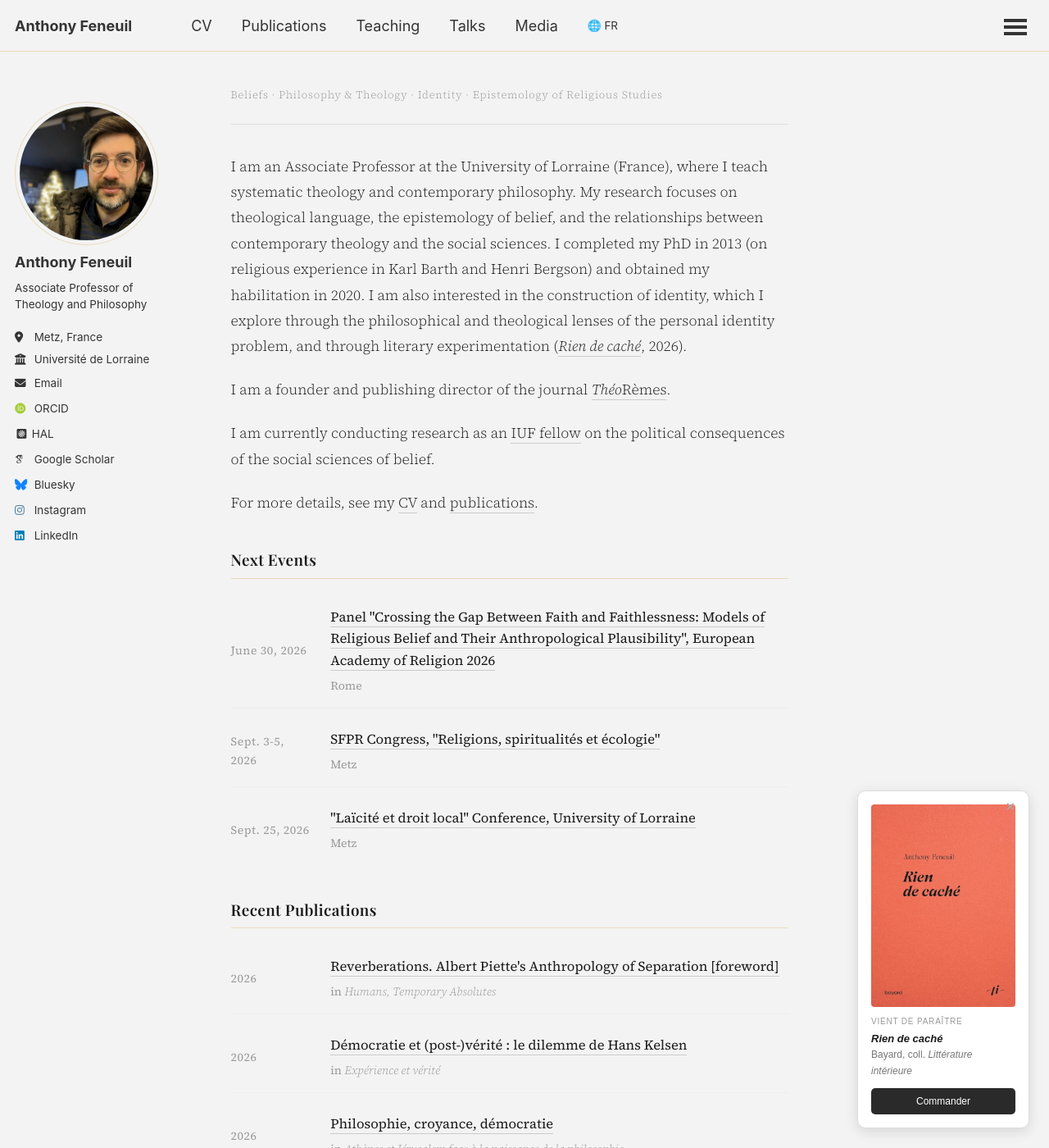
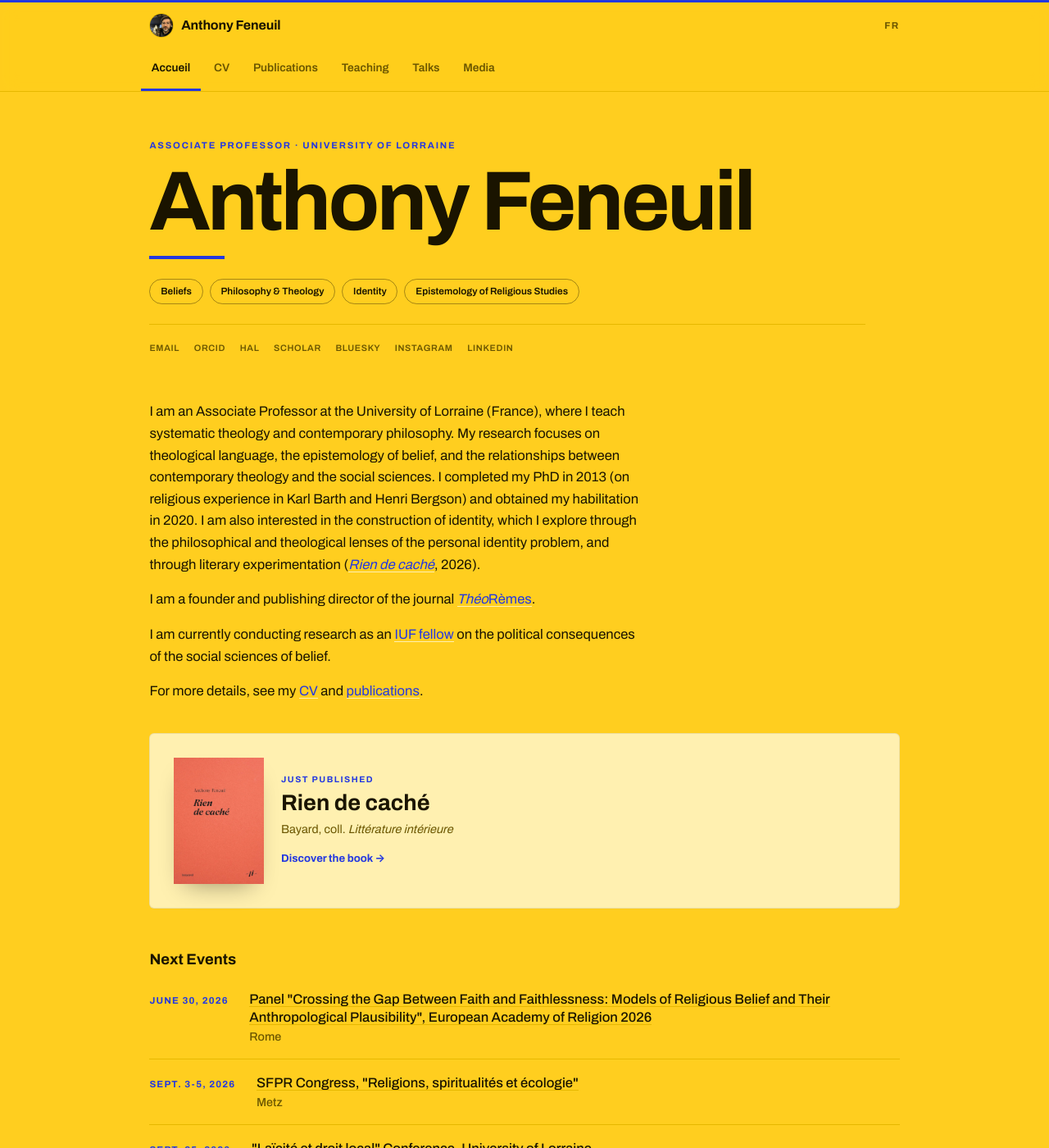
Before and after one commit to anfnl/anfnl.github.io, a Jekyll site: the page built from en/index.md, in a window 1280 px wide and 1400 px high. Shown: the whole window at 82% size. Built offline with Jekyll 4.4.1, drawn with Linux system fonts in a browser that asks for light colours; some web fonts are replaced; a script that is not in the unit is left out; some of the changed lines change nothing that is shown; some of the changed text lies outside the part shown.

Commit message:
Add files via upload

```diff
--- a/en/index.md
+++ b/en/index.md
@@ -1,48 +1,55 @@
 ---
 permalink: /en/
 title: "Anthony Feneuil – About, CV and publications"
-layout: single
+layout: refonte
 description: "Academic website of Anthony Feneuil, Associate Professor in theology and philosophy at the University of Lorraine and member of the Institut Universitaire de France."
-author_profile: true
 lang: en
 ---
-<link href="https://fonts.googleapis.com/css2?family=Playfair+Display:ital,wght@0,400;0,600;1,400&family=Source+Serif+4:ital,wght@0,300;0,400;1,300&display=swap" rel="stylesheet">
-<style>
-.home-body { font-size: 0.97rem; line-height: 1.8; font-weight: 300; color: #1a1a1a; font-family: 'Source Serif 4', Georgia, serif; }
-.home-body p { margin-bottom: 1.2rem; }
-.home-body a { color: #1a1a1a; text-decoration: none; border-bottom: 1px solid #ccc; transition: border-color 0.15s; }
-.home-body a:hover { border-color: #1a1a1a; }
-.next-events { font-family: 'Source Serif 4', Georgia, serif; margin-top: 2.4rem; }
-.next-events h2 { font-family: 'Playfair Display', Georgia, serif; font-weight: 600; font-size: 1.05rem; letter-spacing: 0.02em; margin-bottom: 1rem; color: #1a1a1a; }
-.next-events ul { list-style: none; margin: 0; padding: 0; }
-.next-events li { display: flex; align-items: center; gap: 1.2rem; padding: 0.9rem 0; border-bottom: 1px solid #eee; font-size: 0.92rem; line-height: 1.6; }
-.next-events li:last-child { border-bottom: none; }
-.next-events .event-date { flex: 0 0 100px; flex-shrink: 0; color: #999; font-size: 0.78rem; letter-spacing: 0.04em; }
-.next-events .event-desc { flex: 1; min-width: 0; }
-.next-events .event-desc a { color: #1a1a1a; text-decoration: none; border-bottom: 1px solid #ccc; }
-.next-events .event-desc a:hover { border-color: #1a1a1a; }
-.event-location { display: block; font-size: 0.78rem; color: #999; margin-top: 0.3rem; }
-</style>
-<div style="font-family: 'Source Serif 4', Georgia, serif; color: #1a1a1a; max-width: 680px;">
-<div style="display: flex; align-items: center; margin-bottom: 2rem; padding-bottom: 1.4rem; border-bottom: 1px solid #ddd;">
-  <div style="flex: 1; font-size: 0.72rem; letter-spacing: 0.06em; color: #999; font-weight: 300;">
-    Beliefs · Philosophy &amp; Theology · Identity · Epistemology of Religious Studies
+<section class="hero">
+  <div class="txt">
+    <div class="eyebrow kicker">Associate Professor · University of Lorraine</div>
+    <h1>Anthony Feneuil</h1>
+    <div class="heroline"></div>
+    <div class="kw">
+      <span>Beliefs</span>
+      <span>Philosophy &amp; Theology</span>
+      <span>Identity</span>
+      <span>Epistemology of Religious Studies</span>
+    </div>
+    <div class="contact">
+      <a href="mailto:anthony.feneuil@univ-lorraine.fr">Email</a>
+      <a href="https://orcid.org/0000-0002-1770-2709">ORCID</a>
+      <a href="https://cv.hal.science/anthonyfeneuil">HAL</a>
+      <a href="https://scholar.google.com/citations?user=-5KYAJ8AAAAJ">Scholar</a>
+      <a href="https://bsky.app/profile/anfnl.bsky.social">Bluesky</a>
+      <a href="https://instagram.com/anfnl__">Instagram</a>
+      <a href="https://www.linkedin.com/in/anthony-feneuil-572465245/">LinkedIn</a>
+    </div>
   </div>
-</div>
-<div class="home-body">
+</section>
+
+<div class="prose">
 <p>I am an Associate Professor at the University of Lorraine (France), where I teach systematic theology and contemporary philosophy. My research focuses on theological language, the epistemology of belief, and the relationships between contemporary theology and the social sciences. I completed my PhD in 2013 (on religious experience in Karl Barth and Henri Bergson) and obtained my habilitation in 2020. I am also interested in the construction of identity, which I explore through the philosophical and theological lenses of the personal identity problem, and through literary experimentation (<a href="/rien-de-cache/"><em>Rien de caché</em></a>, 2026).</p>
 <p>I am a founder and publishing director of the journal <a href="https://journals.openedition.org/theoremes/"><em>Théo</em>Rèmes</a>.</p>
 <p>I am currently conducting research as an <a href="https://www.iufrance.fr/les-membres-de-liuf/membre/2850-anthony-feneuil.html">IUF fellow</a> on the political consequences of the social sciences of belief.</p>
 <p>For more details, see my <a href="/cv/">CV</a> and <a href="/publications/">publications</a>.</p>
 </div>
 
+<div class="feature">
+  <figure class="cover"><a href="/rien-de-cache/"><img src="/images/rien-de-cache.jpg" alt="Rien de caché" onerror="this.closest('.cover').style.display='none'"></a></figure>
+  <div>
+    <div class="badge">Just published</div>
+    <div class="bk">Rien de caché</div>
+    <div class="bkmeta">Bayard, coll. <i>Littérature intérieure</i></div>
+    <a class="more" href="/rien-de-cache/">Discover the book →</a>
+  </div>
+</div>
+
 {% include next-events.html %}
 
 {% include recent-pubs.html %}
 
-<div style="display: flex; justify-content: space-between; align-items: flex-end; margin-top: 3rem; padding-top: 1.8rem; border-top: 1px solid #ddd;">
-  <a href="https://ecritures.univ-lorraine.fr/"><img src="/images/logoEcritransp.png" alt="Écritures, Université de Lorraine" style="height: 72px;"></a>
-  <a href="https://www.iufrance.fr/les-membres-de-liuf/membre/2850-anthony-feneuil.html"><img src="/images/LogoIUF.png" alt="Institut Universitaire de France" style="height: 72px;"></a>
+<div class="affil">
+  <a href="https://ecritures.univ-lorraine.fr/"><img src="/images/logoEcritransp.png" alt="Écritures, Université de Lorraine"></a>
+  <a href="https://www.iufrance.fr/les-membres-de-liuf/membre/2850-anthony-feneuil.html"><img src="/images/LogoIUF.png" alt="Institut Universitaire de France"></a>
 </div>
-
-</div>
```
